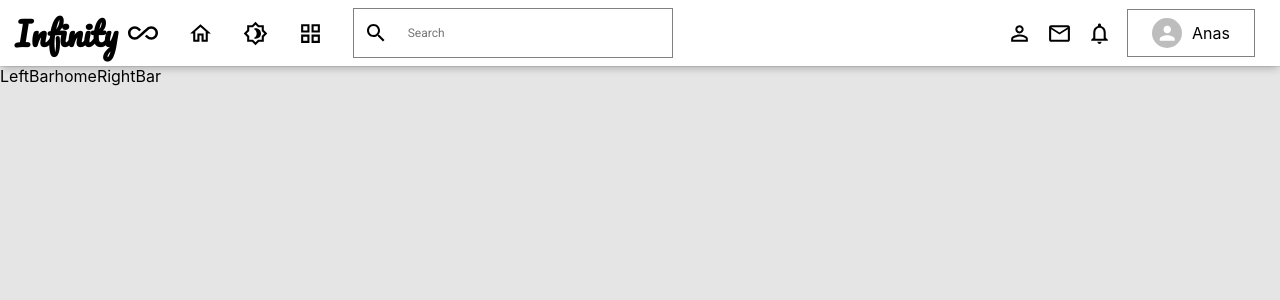
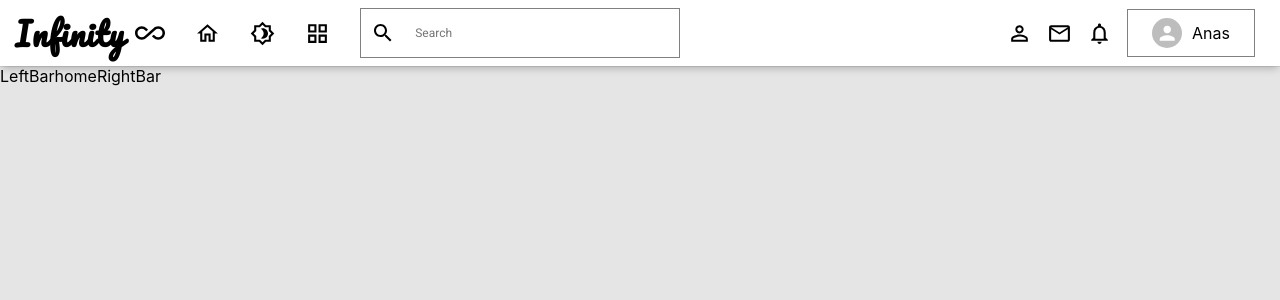
Before and after one commit to md-anas-sabah/Infinity---Social-Media-App, a React (Create React App) app: page / in a window 1280 px wide. Shown: the top 300 px of the page. Built offline with nearby package versions, Linux system fonts and the light colour scheme.

Commit message:
minor change in ui

```diff
--- a/src/components/navbar/navbar.scss
+++ b/src/components/navbar/navbar.scss
@@ -17,6 +17,7 @@
       margin-left: 10px;
       font-family: "Pacifico";
       color: black;
+      letter-spacing: 1px;
     }
     .search {
       display: flex;
```
